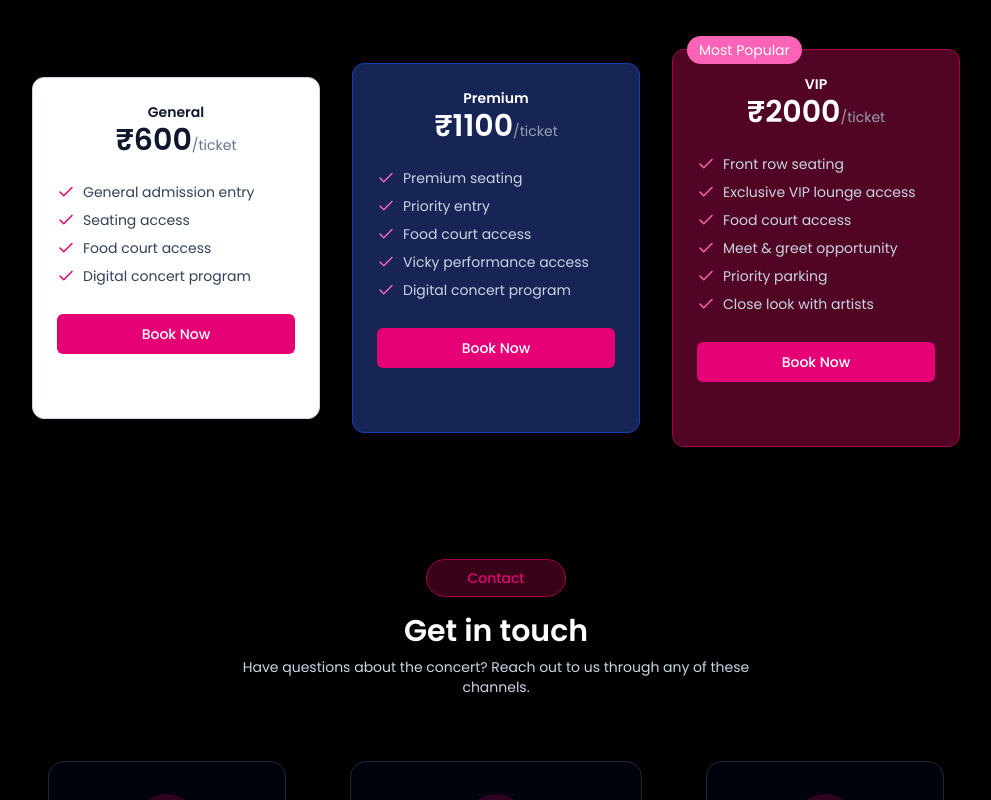
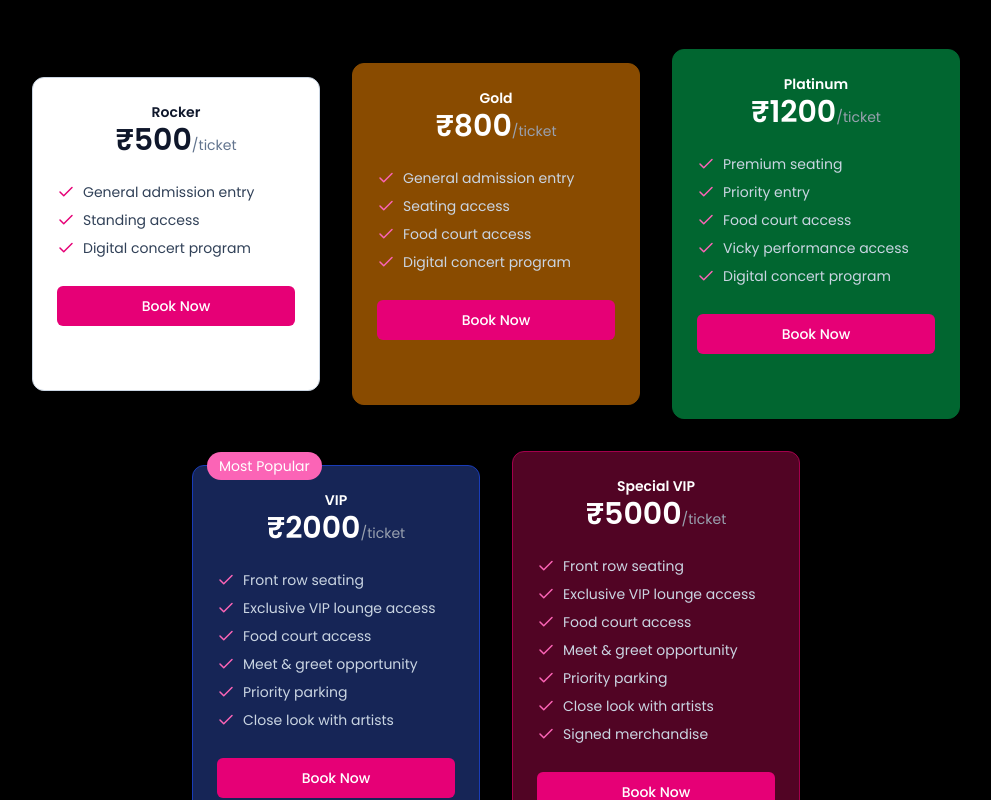
Before and after one commit to SriSitharth/Concert_Booking, a Next.js app: page / in a window 1280 px wide. Shown: the part 5480-6280 px from the top of the page, without its empty margins (144-1135 px from the left). Built offline with nearby package versions, Linux system fonts and the light colour scheme.

Commit message:
Five payments added

```diff
--- a/app/api/webhook/route.ts
+++ b/app/api/webhook/route.ts
@@ -31,6 +31,8 @@ const ALLOWED_FORMS = [
   'https://payments.cashfree.com/forms/darkpink2000',
   'https://payments.cashfree.com/forms/naviblue1100',
   'https://payments.cashfree.com/forms/white600',
+  'https://payments.cashfree.com/forms/gold800',
+  'https://payments.cashfree.com/forms/specialvip',
 ];
 
 // Ticket category mapping
@@ -38,6 +40,8 @@ const TICKET_CATEGORIES = {
   'https://payments.cashfree.com/forms/darkpink2000': { category: 'VIP', price: 2052.5 },
   'https://payments.cashfree.com/forms/naviblue1100': { category: 'Premium', price: 1152.5 },
   'https://payments.cashfree.com/forms/white600': { category: 'General', price: 652.5 },
+  'https://payments.cashfree.com/forms/gold800': { category: 'Gold', price: 852.5 },
+  'https://payments.cashfree.com/forms/specialvip': { category: 'Special VIP', price: 5052.5 },
 };
 
 interface WhatsAppTemplateParam {
--- a/data/pricing.ts
+++ b/data/pricing.ts
@@ -2,8 +2,20 @@ import { IPricing } from "@/types";
 
 export const pricingData: IPricing[] = [
     {
-        name: "General",
-        price: 600,
+        name: "Rocker",
+        price: 500,
+        period: "ticket",
+        features: [
+            "General admission entry",
+            "Standing access",
+            "Digital concert program"
+        ],
+        mostPopular: false,
+        color: "white"
+    },
+    {
+        name: "Gold",
+        price: 800,
         period: "ticket",
         features: [
             "General admission entry",
@@ -12,11 +24,11 @@ export const pricingData: IPricing[] = [
             "Digital concert program"
         ],
         mostPopular: false,
-        color: "white"
+        color: "dark-yellow"
     },
     {
-        name: "Premium",
-        price: 1100,
+        name: "Platinum",
+        price: 1200,
         period: "ticket",
         features: [
             "Premium seating",
@@ -26,7 +38,7 @@ export const pricingData: IPricing[] = [
             "Digital concert program"
         ],
         mostPopular: false,
-        color: "navi-blue"
+        color: "dark-green"
     },
     {
         name: "VIP",
@@ -41,6 +53,22 @@ export const pricingData: IPricing[] = [
             "Close look with artists"
         ],
         mostPopular: true,
+        color: "navi-blue"
+    },
+    {
+        name: "Special VIP",
+        price: 5000,
+        period: "ticket",
+        features: [
+            "Front row seating",
+            "Exclusive VIP lounge access",
+            "Food court access",
+            "Meet & greet opportunity",
+            "Priority parking",
+            "Close look with artists",
+            "Signed merchandise"
+        ],
+        mostPopular: false,
         color: "dark-pink"
     }
 ];
--- a/sections/PricingSection.tsx
+++ b/sections/PricingSection.tsx
@@ -14,6 +14,8 @@ export default function PricingSection() {
                 {pricingData.map((plan: IPricing, index: number) => {
                     const colorClasses = {
                         'white': 'bg-white text-slate-900 border-slate-300',
+                        'dark-yellow': 'bg-yellow-800 text-white border-yellow-800',
+                        'dark-green': 'bg-green-800 text-white border-green-800',
                         'navi-blue': 'bg-blue-950 text-white border-blue-800',
                         'dark-pink': 'bg-pink-950 text-white border-pink-800'
                     };
@@ -39,21 +41,33 @@ export default function PricingSection() {
                                 </li>
                             ))}
                         </ul>
-                        {plan.color === "white" ? (
+                        {plan.name === "Rocker" ? (
                             <a href="https://payments.cashfree.com/forms/white600" target="_blank" rel="noopener noreferrer" className="block mt-7">
-                                <button type="button" className={`w-full py-2.5 rounded-md font-medium transition-all ${plan.color === 'white' ? 'bg-pink-600 text-white hover:bg-pink-700' : 'bg-white text-pink-600 hover:bg-slate-200'}`}>
+                                <button type="button" className={`w-full py-2.5 rounded-md font-medium transition-all ${plan.name === 'Rocker' ? 'bg-pink-600 text-white hover:bg-pink-700' : 'bg-white text-pink-600 hover:bg-slate-200'}`}>
                                     Book Now
                                 </button>
                             </a>
-                        ) : plan.color === "navi-blue" ? (
+                        ) : plan.name === "Gold" ? (
+                            <a href="https://payments.cashfree.com/forms/gold800" target="_blank" rel="noopener noreferrer" className="block mt-7">
+                                <button type="button" className={`w-full py-2.5 rounded-md font-medium transition-all ${plan.name === 'Gold' ? 'bg-pink-600 text-white hover:bg-pink-700' : 'bg-white text-pink-600 hover:bg-slate-200'}`}>
+                                    Book Now
+                                </button>
+                            </a>
+                        ) : plan.name === "Platinum" ? (
                             <a href="https://payments.cashfree.com/forms/naviblue1100" target="_blank" rel="noopener noreferrer" className="block mt-7">
-                                <button type="button" className={`w-full py-2.5 rounded-md font-medium transition-all ${plan.color === 'navi-blue' ? 'bg-pink-600 text-white hover:bg-pink-700' : 'bg-white text-pink-600 hover:bg-slate-200'}`}>
+                                <button type="button" className={`w-full py-2.5 rounded-md font-medium transition-all ${plan.name === 'Platinum' ? 'bg-pink-600 text-white hover:bg-pink-700' : 'bg-white text-pink-600 hover:bg-slate-200'}`}>
+                                    Book Now
+                                </button>
+                            </a>
+                        ) : plan.name === "VIP" ? (
+                            <a href="https://payments.cashfree.com/forms/darkpink2000" target="_blank" rel="noopener noreferrer" className="block mt-7">
+                                <button type="button" className={`w-full py-2.5 rounded-md font-medium transition-all ${plan.name === 'VIP' ? 'bg-pink-600 text-white hover:bg-pink-700' : 'bg-white text-pink-600 hover:bg-slate-200'}`}>
                                     Book Now
                                 </button>
                             </a>
                         ) : (
-                            <a href="https://payments.cashfree.com/forms/darkpink2000" target="_blank" rel="noopener noreferrer" className="block mt-7">
-                                <button type="button" className={`w-full py-2.5 rounded-md font-medium transition-all ${plan.color === 'dark-pink' ? 'bg-pink-600 text-white hover:bg-pink-700' : 'bg-white text-pink-600 hover:bg-slate-200'}`}>
+                            <a href="https://payments.cashfree.com/forms/specialvip" target="_blank" rel="noopener noreferrer" className="block mt-7">
+                                <button type="button" className={`w-full py-2.5 rounded-md font-medium transition-all ${plan.name === 'Special VIP' ? 'bg-pink-600 text-white hover:bg-pink-700' : 'bg-white text-pink-600 hover:bg-slate-200'}`}>
                                     Book Now
                                 </button>
                             </a>
```
